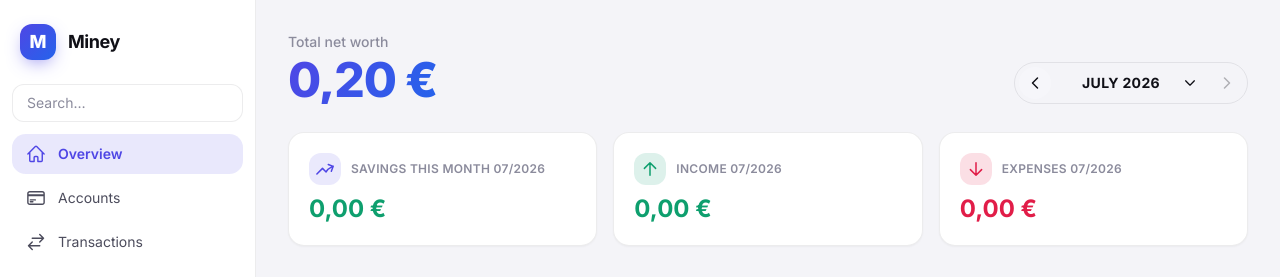
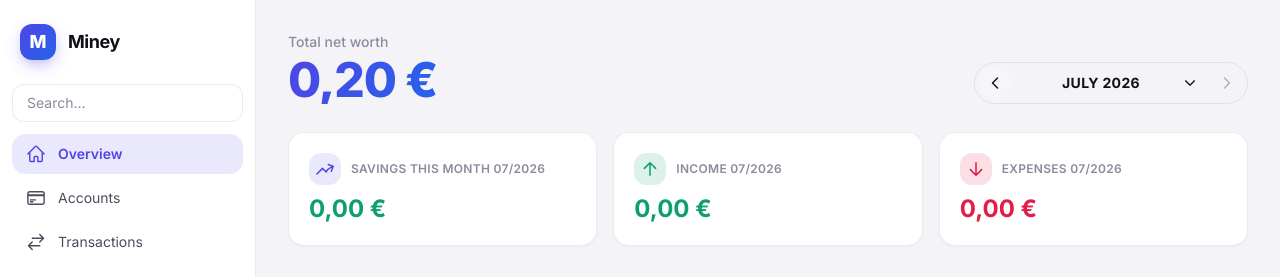
Before and after one commit to sasaronsa/miney, a FastAPI app: page / in a window 1280 px wide. Shown: the top 277 px of the page. Run offline with FastAPI, Linux system fonts and the light colour scheme; the visitor is signed in with stand-in values (Sample User, id 1); tables that the repository leaves empty hold one stand-in row (values such as "Sample post"); some libraries are stand-ins or nearby versions.

Commit message:
fix: el selector de mes se deformaba con los meses de nombre largo
"DICIEMBRE 2025" / "SEPTIEMBRE 2025" no cabian en el min-width de 7rem
del boton y partian en dos lineas, dejando la pildora como un ovalo
gigante (peor aun en movil). Ahora: whitespace-nowrap + min-w-[9.5rem]
para que ningun mes parta y el ancho no baile entre meses, arrows con
shrink-0, y en movil el control ocupa el ancho completo (w-full
sm:w-auto + justify-between) en vez de apretujarse.

Verificado con Playwright a 390px y 1280px: todos los meses en una sola
linea, altura de pildora constante (42px), sin scroll horizontal, y el
desplegable sigue cabiendo y navegando bien en movil.

Co-Authored-By: Claude Sonnet 5 <noreply@anthropic.com>

```diff
--- a/app/templates/dashboard.html
+++ b/app/templates/dashboard.html
@@ -6,7 +6,7 @@
     <p class="text-sm text-muted font-medium">{{ t('Patrimonio total') }}</p>
     <p class="text-4xl md:text-5xl font-extrabold tracking-tight gradient-text mt-1">{{ total_balance_cents | eur }}</p>
   </div>
-  <div class="relative flex items-center gap-0.5 rounded-full border p-1"
+  <div class="relative flex w-full sm:w-auto items-center justify-between sm:justify-start gap-0.5 rounded-full border p-1"
        style="border-color: var(--border)"
        x-data="{
          open: false,
@@ -17,14 +17,14 @@
          todayMonth: {{ today_month }},
        }">
     <a href="/?month={{ prev_month }}" aria-label="{{ t('Mes anterior') }}"
-       class="w-8 h-8 flex items-center justify-center rounded-full transition hover:brightness-110" style="background: var(--surface-2)">
+       class="w-8 h-8 shrink-0 flex items-center justify-center rounded-full transition hover:brightness-110" style="background: var(--surface-2)">
       <svg class="w-4 h-4" fill="none" viewBox="0 0 24 24" stroke-width="2.2" stroke="currentColor"><path stroke-linecap="round" stroke-linejoin="round" d="M15.75 19.5L8.25 12l7.5-7.5"/></svg>
     </a>
 
     <button type="button" @click="open = !open; pickYear = selYear"
-            class="flex items-center gap-1.5 px-3 py-1 rounded-full text-sm font-bold uppercase tracking-wide transition hover:brightness-110"
+            class="flex items-center justify-center gap-1.5 px-3 py-1 rounded-full text-sm font-bold uppercase tracking-wide transition hover:brightness-110"
             :style="open ? 'background: var(--surface-2)' : ''">
-      <span style="min-width: 7rem" class="text-center">{{ t(month_name) }} {{ selected_year }}</span>
+      <span class="text-center whitespace-nowrap min-w-[9.5rem]">{{ t(month_name) }} {{ selected_year }}</span>
       <svg class="w-3.5 h-3.5 transition shrink-0" :class="open ? 'rotate-180' : ''" fill="none" viewBox="0 0 24 24" stroke-width="2.2" stroke="currentColor"><path stroke-linecap="round" stroke-linejoin="round" d="M19.5 8.25l-7.5 7.5-7.5-7.5"/></svg>
     </button>
 
@@ -58,11 +58,11 @@
 
     {% if next_month %}
     <a href="/?month={{ next_month }}" aria-label="{{ t('Mes siguiente') }}"
-       class="w-8 h-8 flex items-center justify-center rounded-full transition hover:brightness-110" style="background: var(--surface-2)">
+       class="w-8 h-8 shrink-0 flex items-center justify-center rounded-full transition hover:brightness-110" style="background: var(--surface-2)">
       <svg class="w-4 h-4" fill="none" viewBox="0 0 24 24" stroke-width="2.2" stroke="currentColor"><path stroke-linecap="round" stroke-linejoin="round" d="M8.25 4.5l7.5 7.5-7.5 7.5"/></svg>
     </a>
     {% else %}
-    <span class="w-8 h-8 flex items-center justify-center rounded-full opacity-30">
+    <span class="w-8 h-8 shrink-0 flex items-center justify-center rounded-full opacity-30">
       <svg class="w-4 h-4" fill="none" viewBox="0 0 24 24" stroke-width="2.2" stroke="currentColor"><path stroke-linecap="round" stroke-linejoin="round" d="M8.25 4.5l7.5 7.5-7.5 7.5"/></svg>
     </span>
     {% endif %}
```
Also changed, not shown: app/static/tailwind.css.
